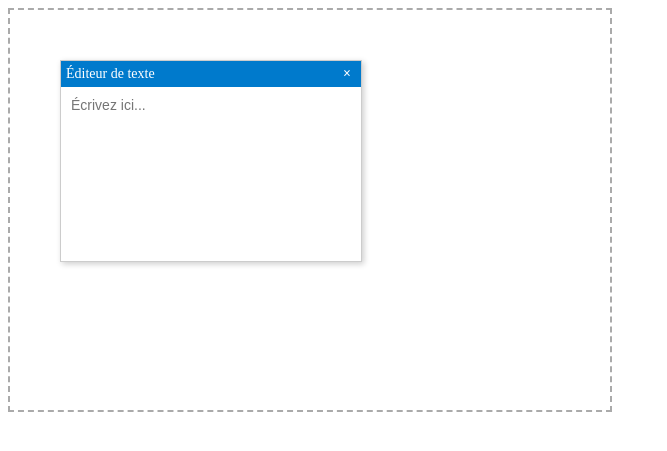
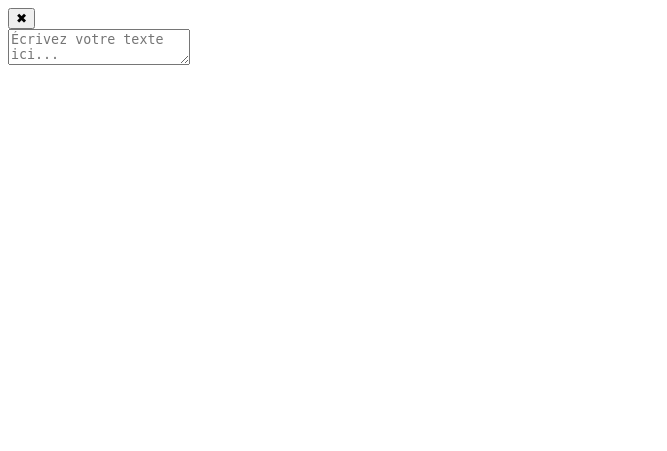
Before and after one commit to zecross-dev/NuitDeLinfo, a PHP site: page /editeur.php in a window 1280 px wide. Shown: the top 451 px of the page, without its empty margins (0-667 px from the left). Run offline with PHP 8.4, Linux system fonts and the light colour scheme.

Commit message:
feat: adding a functionning text editor

```diff
--- a/assets/css/editeur.css
+++ b/assets/css/editeur.css
@@ -1,53 +1,21 @@
-
-
-/* Conteneur parent */
-#container {
-    position: relative;
-    width: 600px;
-    height: 400px;
-    border: 2px dashed #aaa;
-    background: #fff;
-    overflow: hidden;
 }
 
-/* Bloc éditeur */
-#editor {
-    position: absolute;
-    top: 50px;
-    left: 50px;
-    width: 300px;
-    height: 200px;
-    background: #fafafa;
-    border: 1px solid #ccc;
-    box-shadow: 2px 2px 6px rgba(0,0,0,0.2);
     display: flex;
     flex-direction: column;
 }
 
-/* Barre de titre */
-#editor-header {
-    background: #007acc;
-    color: white;
-    padding: 5px;
-    cursor: move;
     display: flex;
     justify-content: space-between;
     align-items: center;
-    font-size: 14px;
 }
 
-#editor-header .close {
     cursor: pointer;
-    font-weight: bold;
-    padding: 0 5px;
 }
 
 /* Zone de texte */
-#editor textarea {
     flex: 1;
     border: none;
     resize: none;
     padding: 10px;
-    font-family: sans-serif;
     font-size: 14px;
 }
--- a/editeur.php
+++ b/editeur.php
@@ -6,14 +6,12 @@
     <link rel="stylesheet" href="assets/css/editeur.css">
 </head>
 <body>
-    <div id="container">
-        <div id="editor">
-            <div id="editor-header">
-                <span>Éditeur de texte</span>
-                <span class="close">&times;</span>
+
+<div class="editor" id="editor">
+    <div class="editor-header" id="editorHeader">
+        <button class="editor-close" id="editorClose">✖</button>
     </div>
-            <textarea placeholder="Écrivez ici..."></textarea>
-        </div>
+    <textarea placeholder="Écrivez votre texte ici..."></textarea>
 </div>
 <script src="assets/scripts/editeur.js"></script>
 </body>
--- a/nirdiousgame.php
+++ b/nirdiousgame.php
@@ -28,7 +28,6 @@
                     </div>
                     <div class="window">
                         <?php require_once (__DIR__ . '/calculatrice.php'); ?>
-
                     </div>
                     <div class="window">
                         <?php require_once (__DIR__ . '/editeur.php'); ?>
```
Also changed, not shown: assets/scripts/editeur.js (+44 -37 lines). Lines whose indentation alone changed are shown as unchanged.
